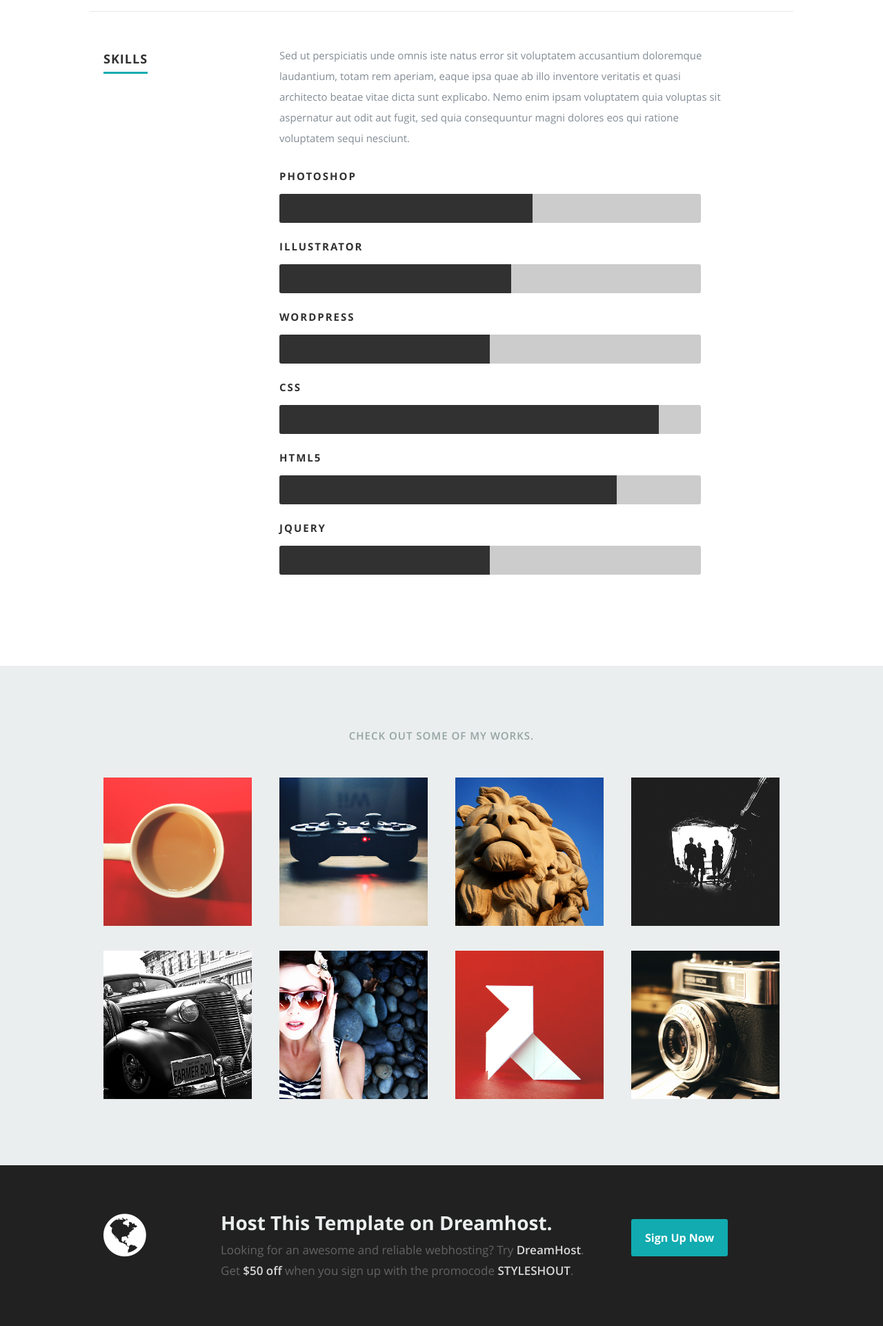
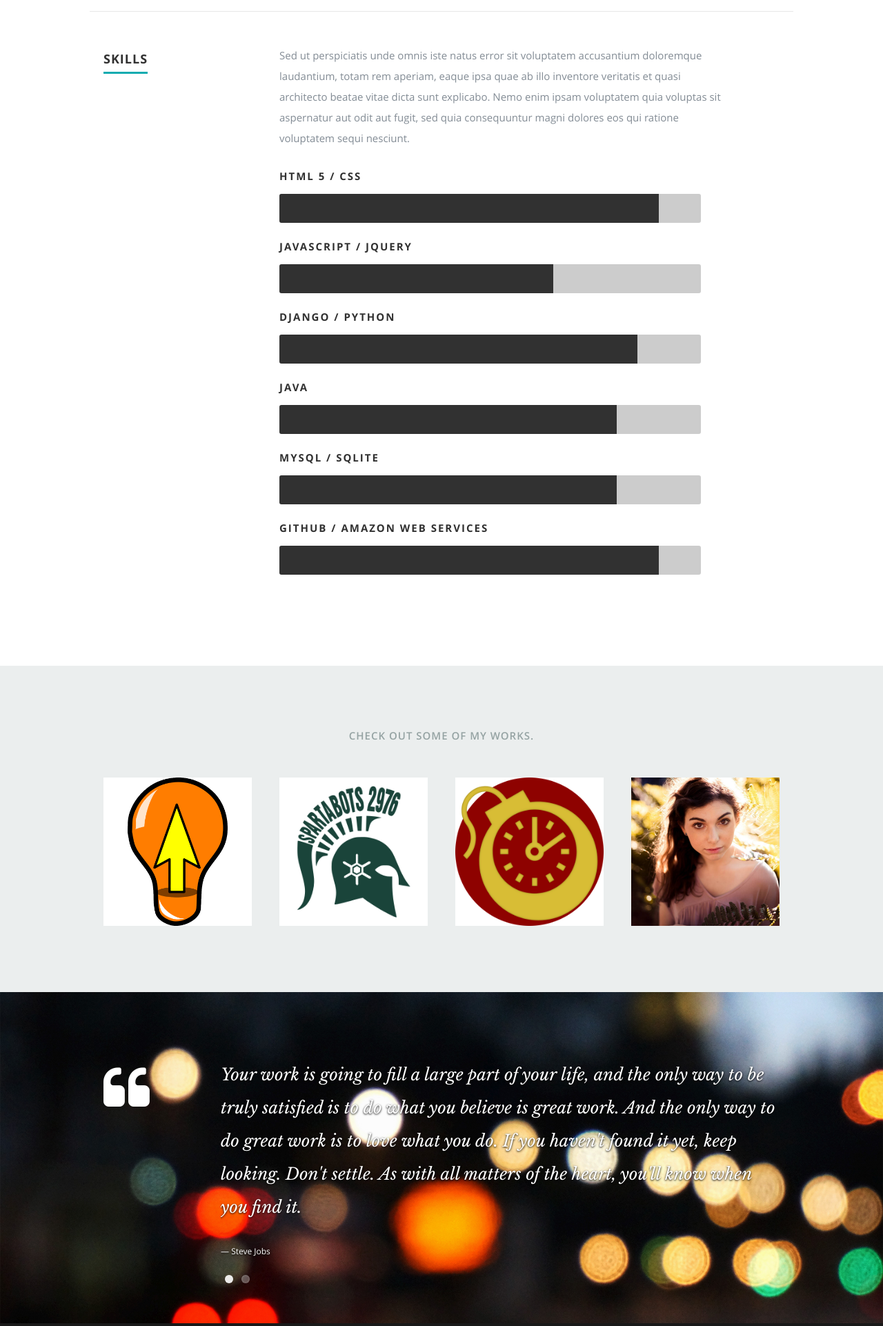
Before and after one commit to andrewixl/andrewresume, a Django app: page / in a window 1280 px wide. Shown: the part 3426-5348 px from the top of the page at 69% size. Run offline with Django 3.2, Linux system fonts and the light colour scheme; some libraries are stand-ins or nearby versions.

Commit message:
New Item Links

```diff
--- a/apps/main/static/templateindex/css/layout.css
+++ b/apps/main/static/templateindex/css/layout.css
@@ -325,85 +325,85 @@ ul#nav li.current a { color: #F06000; }
    border-radius: 3px 0 0 3px;
 }
 
-.photoshop {
-  	width: 60%;
-  	-moz-animation: photoshop 2s ease;
-  	-webkit-animation: photoshop 2s ease;
+.htmlcss {
+    width: 90%;
+    -moz-animation: htmlcss 2s ease;
+    -webkit-animation: htmlcss 2s ease;
 }
-.illustrator {
-  	width: 55%;
-  	-moz-animation: illustrator 2s ease;
-  	-webkit-animation: illustrator 2s ease;
+.j {
+  	width: 65%;
+  	-moz-animation: j 2s ease;
+  	-webkit-animation: j 2s ease;
 }
-.wordpress {
-  	width: 50%;
-  	-moz-animation: wordpress 2s ease;
-  	-webkit-animation: wordpress 2s ease;
+.django {
+  	width: 85%;
+  	-moz-animation: django 2s ease;
+  	-webkit-animation: django 2s ease;
 }
-.css {
+.java {
+  	width: 80%;
+  	-moz-animation: java 2s ease;
+  	-webkit-animation: java 2s ease;
+}
+.sql {
+  	width: 80%;
+  	-moz-animation: sql 2s ease;
+  	-webkit-animation: sql 2s ease;
+}
+.github {
   	width: 90%;
-  	-moz-animation: css 2s ease;
-  	-webkit-animation: css 2s ease;
-}
-.html5 {
-  	width: 80%;
-  	-moz-animation: html5 2s ease;
-  	-webkit-animation: html5 2s ease;
-}
-.jquery {
-  	width: 50%;
-  	-moz-animation: jquery 2s ease;
-  	-webkit-animation: jquery 2s ease;
+  	-moz-animation: github 2s ease;
+  	-webkit-animation: github 2s ease;
 }
 
-@-moz-keyframes photoshop {
-  0%   { width: 0px;  }
-  100% { width: 60%;  }
-}
-@-moz-keyframes illustrator {
-  0%   { width: 0px;  }
-  100% { width: 55%;  }
-}
-@-moz-keyframes wordpress {
-  0%   { width: 0px;  }
-  100% { width: 50%;  }
-}
-@-moz-keyframes css {
+@-moz-keyframes htmlcss {
   0%   { width: 0px;  }
   100% { width: 90%;  }
 }
-@-moz-keyframes html5 {
+@-moz-keyframes j {
+  0%   { width: 0px;  }
+  100% { width: 65%;  }
+}
+@-moz-keyframes django {
+  0%   { width: 0px;  }
+  100% { width: 85%;  }
+}
+@-moz-keyframes java {
   0%   { width: 0px;  }
   100% { width: 80%;  }
 }
-@-moz-keyframes jquery {
+@-moz-keyframes sql {
   0%   { width: 0px;  }
-  100% { width: 50%;  }
+  100% { width: 80%;  }
 }
-
-@-webkit-keyframes photoshop {
-  0%   { width: 0px;  }
-  100% { width: 60%;  }
-}
-@-webkit-keyframes illustrator {
-  0%   { width: 0px;  }
-  100% { width: 55%;  }
-}
-@-webkit-keyframes wordpress {
-  0%   { width: 0px;  }
-  100% { width: 50%;  }
-}
-@-webkit-keyframes css {
+@-moz-keyframes github {
   0%   { width: 0px;  }
   100% { width: 90%;  }
 }
-@-webkit-keyframes html5 {
+
+@-webkit-keyframes htmlcss {
+  0%   { width: 0px;  }
+  100% { width: 90%;  }
+}
+@-webkit-keyframes j {
+  0%   { width: 0px;  }
+  100% { width: 65%;  }
+}
+@-webkit-keyframes django {
+  0%   { width: 0px;  }
+  100% { width: 85%;  }
+}
+@-webkit-keyframes java {
   0%   { width: 0px;  }
   100% { width: 80%;  }
 }
-@-webkit-keyframes jquery {
+@-webkit-keyframes sql {
   0%   { width: 0px;  }
-  100% { width: 50%;  }
+  100% { width: 80%;  }
+}
+@-webkit-keyframes github {
+  0%   { width: 0px;  }
+  100% { width: 90%;  }
 }
 
 /* ------------------------------------------------------------------ */
--- a/apps/main/templates/main/index.html
+++ b/apps/main/templates/main/index.html
@@ -340,12 +340,12 @@
 				<div class="bars">
 
 				   <ul class="skills">
-					   <li><span class="bar-expand photoshop"></span><em>Photoshop</em></li>
-                  <li><span class="bar-expand illustrator"></span><em>Illustrator</em></li>
-						<li><span class="bar-expand wordpress"></span><em>Wordpress</em></li>
-						<li><span class="bar-expand css"></span><em>CSS</em></li>
-						<li><span class="bar-expand html5"></span><em>HTML5</em></li>
-                  <li><span class="bar-expand jquery"></span><em>jQuery</em></li>
+					  <li><span class="bar-expand htmlcss"></span><em>HTML 5 / CSS</em></li>
+            <li><span class="bar-expand j"></span><em>JavaScript / JQuery</em></li>
+						<li><span class="bar-expand django"></span><em>Django / Python</em></li>
+						<li><span class="bar-expand java"></span><em>Java</em></li>
+						<li><span class="bar-expand sql"></span><em>MySQL / SQLite</em></li>
+            <li><span class="bar-expand github"></span><em>Github / Amazon Web Services</em></li>
 					</ul>
 
 				</div><!-- end skill-bars -->
@@ -370,32 +370,15 @@
             <!-- portfolio-wrapper -->
             <div id="portfolio-wrapper" class="bgrid-quarters s-bgrid-thirds cf">
 
-          	   <div class="columns portfolio-item">
-                  <div class="item-wrap">
-
-                     <a href="#modal-01" title="">
-                        <img alt="" src="images/portfolio/coffee.jpg">
-                        <div class="overlay">
-                           <div class="portfolio-item-meta">
-          					      <h5>Coffee</h5>
-                              <p>Illustrration</p>
-          					   </div>
-                        </div>
-                        <div class="link-icon"><i class="icon-plus"></i></div>
-                     </a>
-
-                  </div>
-          		</div> <!-- item end -->
-
                <div class="columns portfolio-item">
                   <div class="item-wrap">
 
                      <a href="#modal-02" title="">
-                        <img alt="" src="{% static 'templateindex/images/portfolio/console.jpg' %}">
+                        <img alt="" src="{% static 'templateindex/images/portfolio/ideoclick.png' %}">
                         <div class="overlay">
                            <div class="portfolio-item-meta">
-          					      <h5>Console</h5>
-                              <p>Web Development</p>
+          					      <h5>IdeoClick, Inc.</h5>
+                              <p>Website Development</p>
           					   </div>
                         </div>
                         <div class="link-icon"><i class="icon-plus"></i></div>
@@ -408,11 +391,11 @@
                   <div class="item-wrap">
 
                      <a href="#modal-03" title="">
-                        <img alt="" src="{% static 'templateindex/images/portfolio/judah.jpg' %}">
+                        <img alt="" src="{% static 'templateindex/images/portfolio/posystem.png' %}">
                         <div class="overlay">
                            <div class="portfolio-item-meta">
-          					      <h5>Judah</h5>
-                              <p>Webdesign</p>
+          					      <h5>Purchase Order System</h5>
+                              <p>Website Development and Financial Management</p>
           					   </div>
                         </div>
                         <div class="link-icon"><i class="icon-plus"></i></div>
@@ -425,11 +408,11 @@
                   <div class="item-wrap">
 
                      <a href="#modal-04" title="">
-                        <img alt="" src="{% static 'templateindex/images/portfolio/into-the-light.jpg' %}">
+                        <img alt="" src="{% static 'templateindex/images/portfolio/defuse.png' %}">
                         <div class="overlay">
                            <div class="portfolio-item-meta">
-          					      <h5>Into The Light</h5>
-                              <p>Photography</p>
+          					      <h5>Defuse the Situation</h5>
+                              <p>Website Development and Game Design</p>
           					   </div>
                         </div>
                         <div class="link-icon"><i class="icon-plus"></i></div>
@@ -438,7 +421,24 @@
                   </div>
           		</div> <!-- item end -->
 
-               <div class="columns portfolio-item">
+              <div class="columns portfolio-item">
+                 <div class="item-wrap">
+
+                    <a href="#modal-01" title="">
+                       <img alt="" src="{% static 'templateindex/images/portfolio/emgraymedia.png' %}">
+                       <div class="overlay">
+                          <div class="portfolio-item-meta">
+                         <h5>Em Gray Media</h5>
+                             <p>Website, Marketing, and Brand Development.</p>
+                      </div>
+                       </div>
+                       <div class="link-icon"><i class="icon-plus"></i></div>
+                    </a>
+
+                 </div>
+             </div> <!-- item end -->
+
+               <!-- <div class="columns portfolio-item">
                   <div class="item-wrap">
 
                      <a href="#modal-05" title="">
@@ -453,9 +453,10 @@
                      </a>
 
                   </div>
-          		</div> <!-- item end -->
+          		</div>  -->
+              <!-- item end -->
 
-               <div class="columns portfolio-item">
+               <!-- <div class="columns portfolio-item">
                   <div class="item-wrap">
 
                      <a href="#modal-06" title="">
@@ -470,9 +471,10 @@
                      </a>
 
                   </div>
-          		</div> <!-- item end -->
+          		</div> -->
+               <!-- item end -->
 
-               <div class="columns portfolio-item">
+               <!-- <div class="columns portfolio-item">
                   <div class="item-wrap">
 
                      <a href="#modal-07" title="">
@@ -487,9 +489,10 @@
                      </a>
 
                   </div>
-          		</div> <!-- item end -->
+          		</div>  -->
+              <!-- item end -->
 
-               <div class="columns portfolio-item">
+               <!-- <div class="columns portfolio-item">
                   <div class="item-wrap">
 
                      <a href="#modal-08" title="">
@@ -504,7 +507,8 @@
                      </a>
 
                   </div>
-          		</div>  <!-- item end -->
+          		</div>  -->
+               <!-- item end -->
 
             </div> <!-- portfolio-wrapper end -->
 
@@ -516,16 +520,16 @@
 
          <div id="modal-01" class="popup-modal mfp-hide">
 
-		      <img class="scale-with-grid" src="{% static 'templateindex/images/portfolio/modals/m-coffee.jpg' %}" alt="" />
+		      <img class="scale-with-grid" src="{% static 'templateindex/images/portfolio/modals/m-emgraymedia.png' %}" alt="" />
 
 		      <div class="description-box">
-			      <h4>Coffee Cup</h4>
-			      <p>Proin gravida nibh vel velit auctor aliquet. Aenean sollicitudin, lorem quis bibendum auctor, nisi elit consequat ipsum, nec sagittis sem nibh id elit.</p>
-               <span class="categories"><i class="fa fa-tag"></i>Branding, Webdesign</span>
+			      <h4>Em Gray Media</h4>
+			      <p>Website created to market to her audience and fully show off her skills in a business portfolio formed website.</p>
+               <span class="categories"><i class="fa fa-tag"></i>Webdesign, Branding, Marketing</span>
 		      </div>
 
             <div class="link-box">
-               <a href="http://www.behance.net">Details</a>
+               <a href="http://www.emgraymedia.gq">Visit</a>
 		         <a class="popup-modal-dismiss">Close</a>
             </div>
 
@@ -533,16 +537,16 @@
 
          <div id="modal-02" class="popup-modal mfp-hide">
 
-		      <img class="scale-with-grid" src="{% static 'templateindex/images/portfolio/modals/m-console.jpg' %}" alt="" />
+		      <img class="scale-with-grid" src="{% static 'templateindex/images/portfolio/modals/m-ideoclick.png' %}" alt="" />
 
 		      <div class="description-box">
-			      <h4>Console</h4>
-			      <p>Proin gravida nibh vel velit auctor aliquet. Aenean sollicitudin, lorem quis bibendum auctor, nisi elit consequat ipsum, nec sagittis sem nibh id elit.</p>
-               <span class="categories"><i class="fa fa-tag"></i>Branding, Web Development</span>
+			      <h4>Ideoclick, Inc.</h4>
+			      <p>Website created to market the company showing a modern current age view.</p>
+               <span class="categories"><i class="fa fa-tag"></i>Website Development</span>
 		      </div>
 
             <div class="link-box">
-               <a href="http://www.behance.net">Details</a>
+               <a href="http://www.ideoclickdemosite.gq">View</a>
 		         <a class="popup-modal-dismiss">Close</a>
             </div>
 
@@ -550,16 +554,16 @@
 
          <div id="modal-03" class="popup-modal mfp-hide">
 
-		      <img class="scale-with-grid" src="{% static 'templateindex/images/portfolio/modals/m-judah.jpg' %}" alt="" />
+		      <img class="scale-with-grid" src="{% static 'templateindex/images/portfolio/modals/m-posystem.png' %}" alt="" />
 
 		      <div class="description-box">
-			      <h4>Judah</h4>
-			      <p>Proin gravida nibh vel velit auctor aliquet. Aenean sollicitudin, lorem quis bibendum auctor, nisi elit consequat ipsum, nec sagittis sem nibh id elit.</p>
-               <span class="categories"><i class="fa fa-tag"></i>Branding</span>
+			      <h4>PO System for Skyline High School</h4>
+			      <p>Used to Manage Orders and Finacial Accounts Within Clubs for Skyline High School</p>
+               <span class="categories"><i class="fa fa-tag"></i>Marketing, Finacial, Order Management</span>
 		      </div>
 
             <div class="link-box">
-               <a href="http://www.behance.net">Details</a>
+               <a href="http://www.posystem.gq/">View</a>
 		         <a class="popup-modal-dismiss">Close</a>
             </div>
 
@@ -567,16 +571,16 @@
 
          <div id="modal-04" class="popup-modal mfp-hide">
 
-		      <img class="scale-with-grid" src="{% static 'templateindex/images/portfolio/modals/m-intothelight.jpg' %}" alt="" />
+		      <img class="scale-with-grid" src="{% static 'templateindex/images/portfolio/modals/m-diffuse.png' %}" alt="" />
 
 		      <div class="description-box">
-			      <h4>Into the Light</h4>
+			      <h4>Diffuse the Situation</h4>
 			      <p>Proin gravida nibh vel velit auctor aliquet. Aenean sollicitudin, lorem quis bibendum auctor, nisi elit consequat ipsum, nec sagittis sem nibh id elit.</p>
                <span class="categories"><i class="fa fa-tag"></i>Photography</span>
 		      </div>
 
             <div class="link-box">
-               <a href="http://www.behance.net">Details</a>
+               <a href="http://www.diffusethesituation.tk/>View</a>
 		         <a class="popup-modal-dismiss">Close</a>
             </div>
 
@@ -597,7 +601,7 @@
 		         <a class="popup-modal-dismiss">Close</a>
             </div>
 
-	      </div><!-- modal-05 End -->
+	      </div>
 
          <div id="modal-06" class="popup-modal mfp-hide">
 
@@ -654,39 +658,6 @@
       </div> <!-- row End -->
 
    </section> <!-- Portfolio Section End-->
-
-
-   <!-- Call-To-Action Section
-   ================================================== -->
-   <section id="call-to-action">
-
-      <div class="row">
-
-         <div class="two columns header-col">
-
-            <h1><span>Get Hosting.</span></h1>
-
-         </div>
-
-         <div class="seven columns">
-
-            <h2><a href="http://www.dreamhost.com/r.cgi?287326|STYLESHOUT">Host This Template on Dreamhost.</a></h2>
-            <p>Looking for an awesome and reliable webhosting? Try <a href="http://www.dreamhost.com/r.cgi?287326|STYLESHOUT"><span>DreamHost</span></a>.
-					Get <span>$50 off</span> when you sign up with the promocode <span>STYLESHOUT</span>.
-					<!-- Simply type	the promocode in the box labeled “Promo Code” when placing your order. --></p>
-
-         </div>
-
-         <div class="three columns action">
-
-            <a href="http://www.dreamhost.com/r.cgi?287326|STYLESHOUT" class="button">Sign Up Now</a>
-
-         </div>
-
-      </div>
-
-   </section> <!-- Call-To-Action Section End-->
-
 
    <!-- Testimonials Section
    ================================================== -->
```
Also changed, not shown: apps/main/static/templateindex/images/portfolio/defuse.png (added), apps/main/static/templateindex/images/portfolio/emgraymedia.png (added), apps/main/static/templateindex/images/portfolio/ideoclick.png (added), apps/main/static/templateindex/images/portfolio/modals/m-diffuse.png (added), apps/main/static/templateindex/images/portfolio/modals/m-emgraymedia.png (added), apps/main/static/templateindex/images/portfolio/modals/m-ideoclick.png (added), apps/main/static/templateindex/images/portfolio/modals/m-posystem.png (added), apps/main/static/templateindex/images/portfolio/posystem.png (added).
